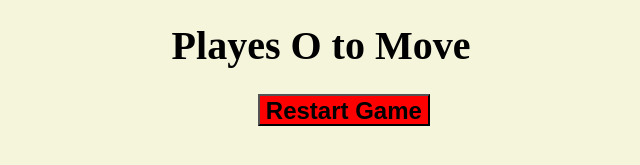
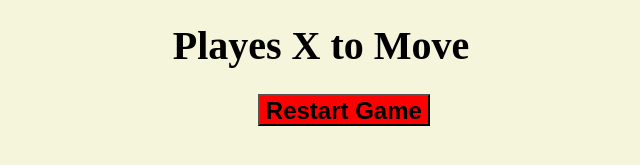
Before and after one commit to RohitKewat/Tic-Tac-game, a plain HTML site: page index.html in a window 1280 px wide. Both pictures are taken after a click on the button "Restart Game". Shown: the part 389-554 px from the top of the page, 319-959 px from the left. Drawn offline with Linux system fonts and the light colour scheme.

Commit message:
added restart functinality

```diff
--- a/index.html
+++ b/index.html
@@ -26,7 +26,7 @@
           <div class="cell" id="cell9" onclick={handleClick(9)}></div>
         </div>
       </div>
-      <section id="turn-info"> Playes O to Move</section>
+      <section id="turn-info"> Playes X to Move</section>
       <section id="result"></section>
       <section><button id="btn" onclick={handelRestart()}> Restart Game </button></section>
 
--- a/script.js
+++ b/script.js
@@ -1,5 +1,5 @@
 
-let turn = "X"
+let turn = "O"
 let conditionX = [];
 let conditionO = [];
 let result = null
@@ -11,7 +11,7 @@ const checkWinner = (boxNumber, turn) => {
         result = winCondition(conditionX);
         if (result) {
             document.getElementById("result").innerHTML = "X is winner"
-            checkDouble = [1,2,3,4,5,6,7,8,9]
+            checkDouble = [1, 2, 3, 4, 5, 6, 7, 8, 9]
 
         }
     } else {
@@ -19,20 +19,20 @@ const checkWinner = (boxNumber, turn) => {
         result = winCondition(conditionO);
         if (result) {
             document.getElementById("result").innerHTML = "O is winner"
-            checkDouble = [1,2,3,4,5,6,7,8,9]
+            checkDouble = [1, 2, 3, 4, 5, 6, 7, 8, 9]
 
         }
     }
     console.log(conditionO);
     if (conditionO.length == 5 || conditionX.length == 5) {
         document.getElementById("result").innerHTML = "Game Draw"
-        checkDouble = [1,2,3,4,5,6,7,8,9]
+        checkDouble = [1, 2, 3, 4, 5, 6, 7, 8, 9]
     }
 
 }
 let checkDouble = []
 const handleClick = (boxNumber) => {
-    if(checkDouble.includes(boxNumber)){
+    if (checkDouble.includes(boxNumber)) {
         return
     }
     checkDouble.push(boxNumber)
@@ -53,7 +53,19 @@ const handleClick = (boxNumber) => {
 }
 
 const handelRestart = () => {
-    location.reload();
+    // location.reload();
+    let cells = document.getElementsByClassName('cell')
+    for (let cell of cells) {
+        cell.innerHTML = ""
+    }
+    document.getElementById("turn-info").innerHTML = "Playes X to Move"
+    document.getElementById("result").innerHTML = ""
+
+    checkDouble = []
+     turn = "O"
+     conditionX = [];
+     conditionO = [];
+     result = null
 }
 
 function winCondition(array) {
--- a/style.css
+++ b/style.css
@@ -13,7 +13,7 @@ body{
   text-align: center;
   font-weight: bolder;
   margin: 2%;
-  color: cyan;
+  color: rgb(76, 15, 245);
 }
 #btn{
   text-align: center;
```
Lines whose indentation alone changed are shown as unchanged.
